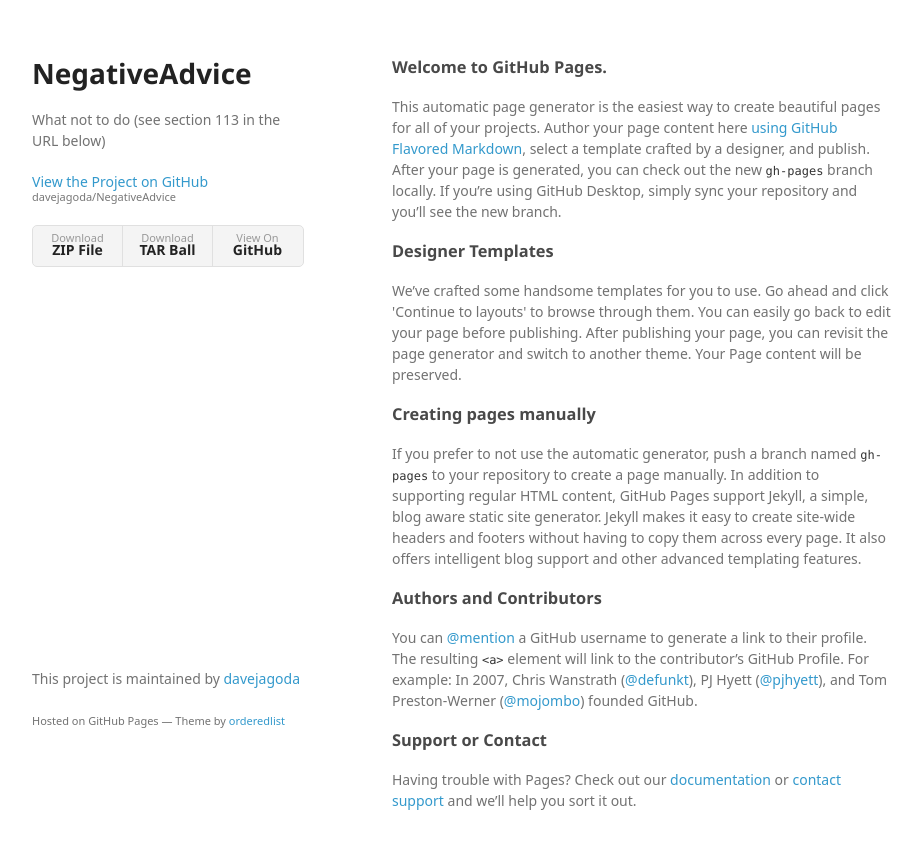
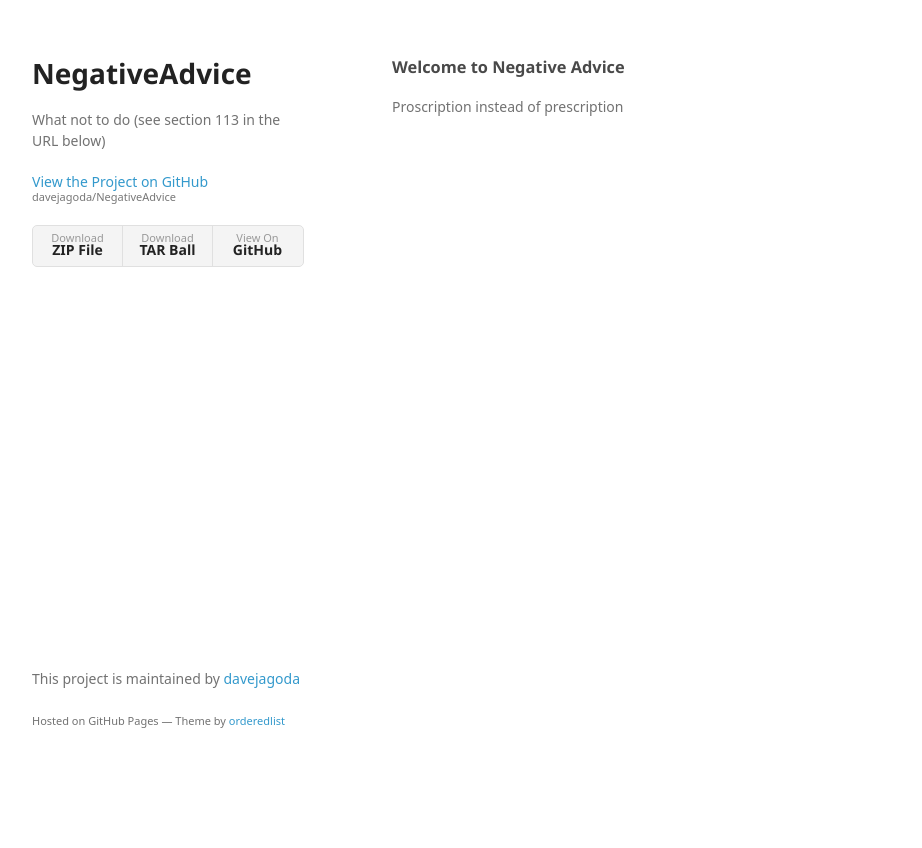
Before and after one commit to davejagoda/NegativeAdvice, a plain HTML site: page index.html in a window 1280 px wide. Shown: the whole page, without its empty margins (178-1100 px from the left). After the commit the page ends 800 px from the top, so only its background shows below. Drawn offline with Linux system fonts and the light colour scheme; a web font is replaced by a local one.

Commit message:
remove some boilerplate from index.html

```diff
--- a/index.html
+++ b/index.html
@@ -29,29 +29,10 @@
       </header>
       <section>
         <h3>
-<a id="welcome-to-github-pages" class="anchor" href="#welcome-to-github-pages" aria-hidden="true"><span aria-hidden="true" class="octicon octicon-link"></span></a>Welcome to GitHub Pages.</h3>
+<a id="welcome-to-negative-advice" class="anchor" href="#welcome-to-negative-advice" aria-hidden="true"><span aria-hidden="true" class="octicon octicon-link"></span></a>Welcome to Negative Advice</h3>
 
-<p>This automatic page generator is the easiest way to create beautiful pages for all of your projects. Author your page content here <a href="https://guides.github.com/features/mastering-markdown/">using GitHub Flavored Markdown</a>, select a template crafted by a designer, and publish. After your page is generated, you can check out the new <code>gh-pages</code> branch locally. If you’re using GitHub Desktop, simply sync your repository and you’ll see the new branch.</p>
+        <p>Proscription instead of prescription</p>
 
-<h3>
-<a id="designer-templates" class="anchor" href="#designer-templates" aria-hidden="true"><span aria-hidden="true" class="octicon octicon-link"></span></a>Designer Templates</h3>
-
-<p>We’ve crafted some handsome templates for you to use. Go ahead and click 'Continue to layouts' to browse through them. You can easily go back to edit your page before publishing. After publishing your page, you can revisit the page generator and switch to another theme. Your Page content will be preserved.</p>
-
-<h3>
-<a id="creating-pages-manually" class="anchor" href="#creating-pages-manually" aria-hidden="true"><span aria-hidden="true" class="octicon octicon-link"></span></a>Creating pages manually</h3>
-
-<p>If you prefer to not use the automatic generator, push a branch named <code>gh-pages</code> to your repository to create a page manually. In addition to supporting regular HTML content, GitHub Pages support Jekyll, a simple, blog aware static site generator. Jekyll makes it easy to create site-wide headers and footers without having to copy them across every page. It also offers intelligent blog support and other advanced templating features.</p>
-
-<h3>
-<a id="authors-and-contributors" class="anchor" href="#authors-and-contributors" aria-hidden="true"><span aria-hidden="true" class="octicon octicon-link"></span></a>Authors and Contributors</h3>
-
-<p>You can <a href="https://help.github.com/articles/basic-writing-and-formatting-syntax/#mentioning-users-and-teams" class="user-mention">@mention</a> a GitHub username to generate a link to their profile. The resulting <code>&lt;a&gt;</code> element will link to the contributor’s GitHub Profile. For example: In 2007, Chris Wanstrath (<a href="https://github.com/defunkt" class="user-mention">@defunkt</a>), PJ Hyett (<a href="https://github.com/pjhyett" class="user-mention">@pjhyett</a>), and Tom Preston-Werner (<a href="https://github.com/mojombo" class="user-mention">@mojombo</a>) founded GitHub.</p>
-
-<h3>
-<a id="support-or-contact" class="anchor" href="#support-or-contact" aria-hidden="true"><span aria-hidden="true" class="octicon octicon-link"></span></a>Support or Contact</h3>
-
-<p>Having trouble with Pages? Check out our <a href="https://help.github.com/pages">documentation</a> or <a href="https://github.com/contact">contact support</a> and we’ll help you sort it out.</p>
       </section>
       <footer>
         <p>This project is maintained by <a href="https://github.com/davejagoda">davejagoda</a></p>
```
